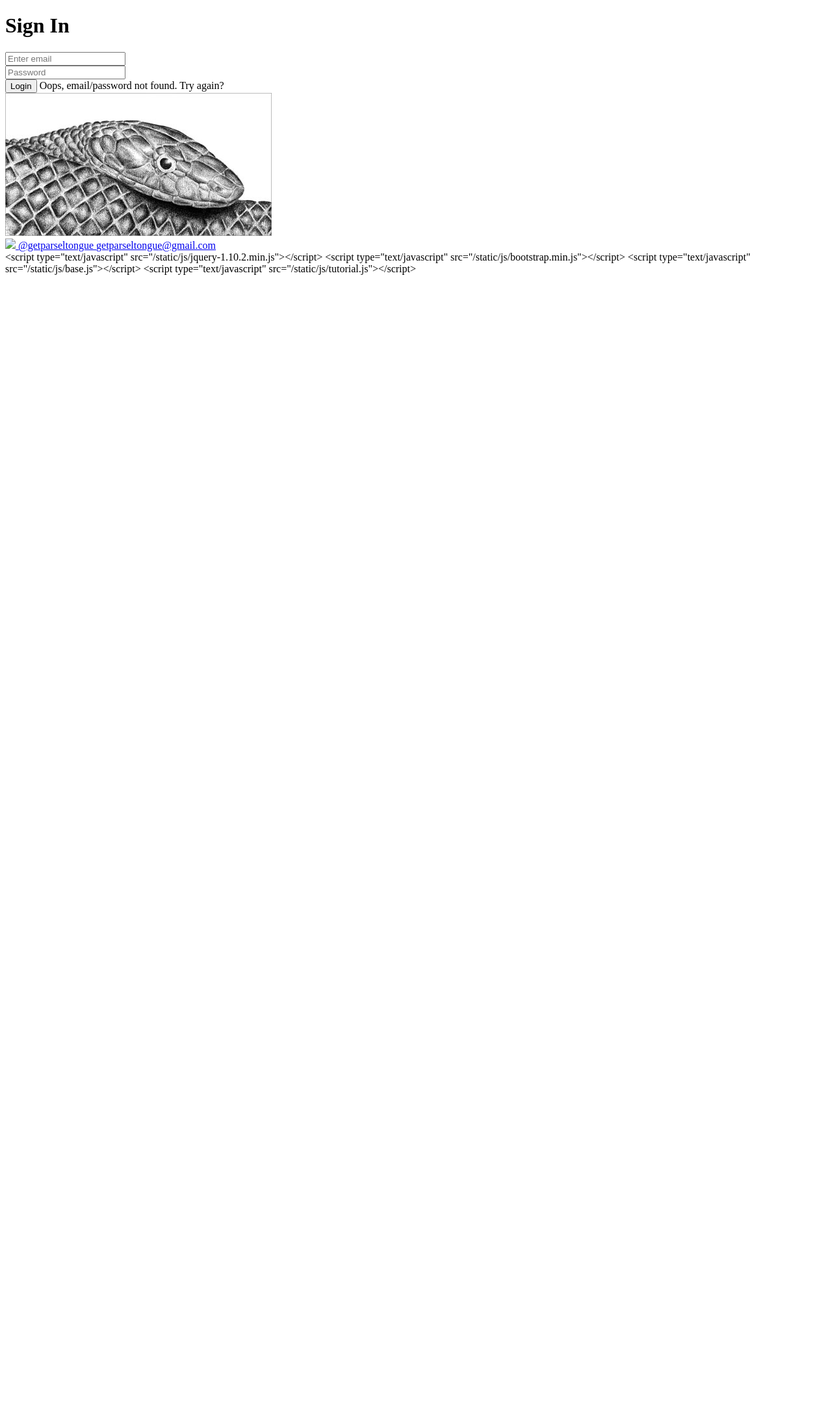
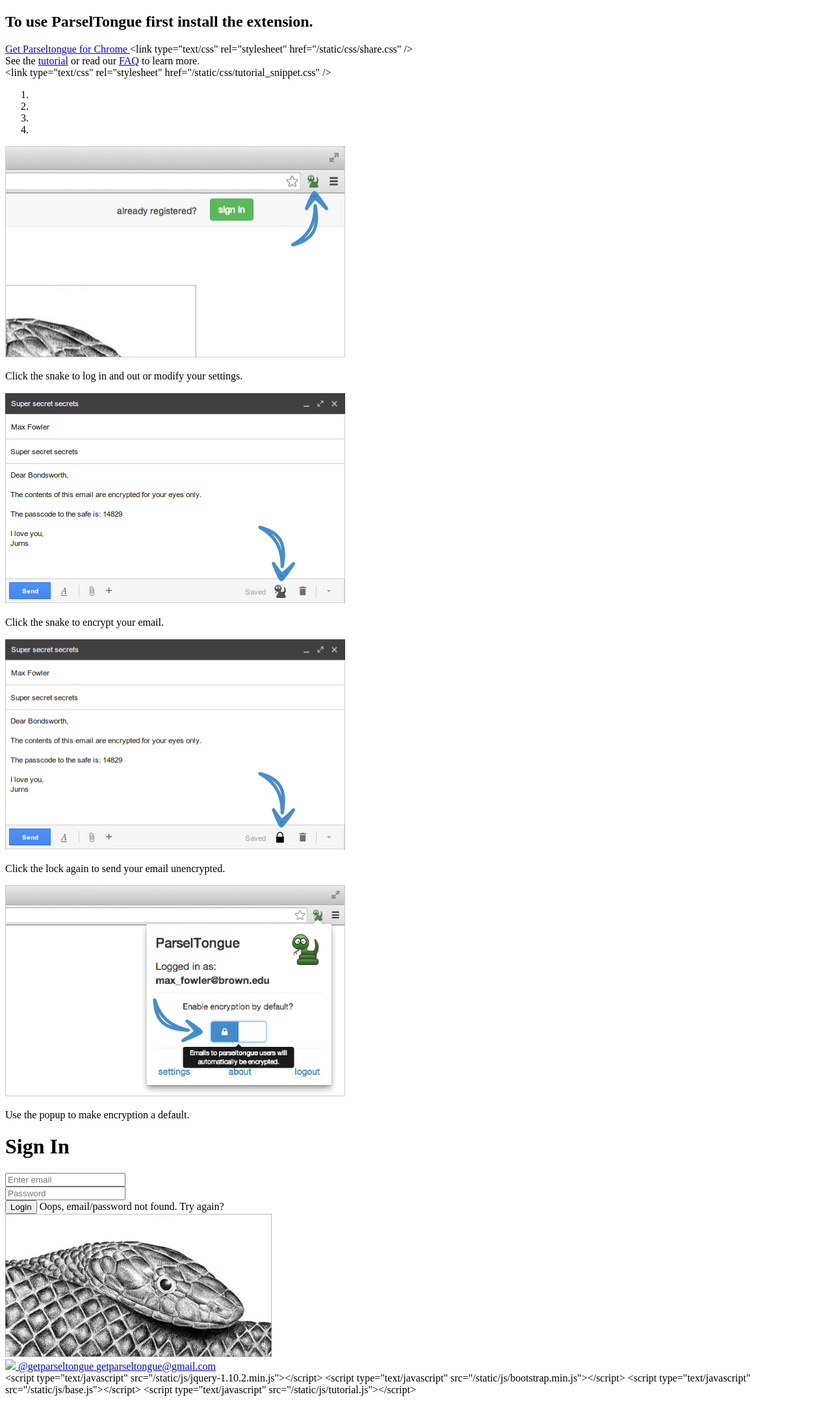
Before and after one commit to mhfowler/true-speak, a Django app: template truespeak/templates/login.html in a window 1280 px wide. Shown: the part 187-2343 px from the top of the page at 65% size. Before the commit the page ends 610 px from the top, so only its background shows below. Run offline with Django 3.2, Linux system fonts and the light colour scheme; the template is opened without the code that fills it, so the values that code supplies are empty; some libraries are stand-ins or nearby versions.

Commit message:
register shield

```diff
--- a/truespeak/static/css/login.css
+++ b/truespeak/static/css/login.css
@@ -15,6 +15,7 @@
     float:left;
     margin-right:100px;
     margin-bottom:100px;
+    max-width:400px;
 }
 
 .login-snake {
@@ -26,3 +27,7 @@
 .login-gif {
     margin-left: 43%;
 }
+
+.password-error-message {
+    max-width:400px;
+}
--- a/truespeak/templates/base.html
+++ b/truespeak/templates/base.html
@@ -62,12 +62,12 @@
                         <li class="{{ nav_faq }}"><a href="/faq/">FAQ</a></li>
                         <li  class="{{ nav_team }}"><a href="/team/">Team</a></li>
                         {% if not user.is_authenticated %}
-                            <li class="{{ nav_register }} pt-ext-installed"><a href="/register/">Register</a></li>
+                            <li id="initially-hidden" class="{{ nav_register }} initially-hidden pt-ext-installed"><a href="/register/">Register</a></li>
                         {% else %}
                             <li class="{{ nav_settings }}"><a href="/settings/">Settings</a></li>
                         {% endif %}
                     </ul>
-                    <ul class="nav navbar-nav navbar-right pt-ext-installed">
+                    <ul class="nav navbar-nav navbar-right initially-hidden pt-ext-installed">
                         {% if user.is_authenticated %}
                             <li class="already-registered"> you are logged in as: <span class="user-name">{{ user.username }}</span> </li>
                             <a href="/logout/" class="btn btn-small btn-success sign-in-button parseltongue_logout">logout</a>
--- /dev/null
+++ b/truespeak/templates/extension_only.html
@@ -0,0 +1,44 @@
+{% extends "base.html" %}
+{% load filters %}
+
+{% block css %}
+    {% include_style "css/register" %}
+{#    {% include_style "css/home" %}#}
+{% endblock %}
+
+{% block body %}
+
+    <div class="initially-hidden pt-no-ext">
+        <div class="container-narrow home-container-narrow">
+            <div class="jumbotron home-wrapper">
+                <div class="row">
+                    {#                    <div class="image-wrapper">#}
+                    {#                <img src="/static/img/snake-icon-128.png" class="snake-icon">#}
+                    {#                    </div>#}
+                    <h2 class="home-bold-text you-must-first">
+                        To use ParselTongue first install the extension.
+                    </h2>
+                </div>
+
+                <a class="btn btn-primary chrome-btn"
+                   onClick=”_gaq.push(['_trackEvent', 'sign up', 'get parseltongue']);”
+                href="https://chrome.google.com/webstore/detail/parseltongue/egpagjaeoilneaefepllapmajaoefcgd?hl=en&gl=US" target="_blank">Get Parseltongue for Chrome </a>
+                {% include "share_snippet.html" %}
+
+                <div class="home-tutorial-header">
+                    See the <a href="#tutorial-carousel">tutorial</a> or read our <a href="/faq/">FAQ</a> to learn more.
+                </div>
+
+            </div>
+
+            {% include "tutorial_snippet.html" %}
+        </div>
+    </div>
+
+    <div class="pt-ext-installed">
+        {% block the_body %}
+
+        {% endblock %}
+    </div>
+
+{% endblock %}
--- a/truespeak/templates/login.html
+++ b/truespeak/templates/login.html
@@ -1,12 +1,11 @@
-{% extends "base.html" %}
+{% extends "extension_only.html" %}
 {% load filters %}
 
 {% block css %}
     {% include_style "css/login" %}
 {% endblock %}
 
-
-{% block body %}
+{% block the_body %}
 
     <div class="container at-least">
         <div class="auth-container">
@@ -22,7 +21,7 @@
                         <div class="form-group">
                             <input type="password" class="form-control auth-input login_password" id="exampleInputPassword1" placeholder="Password">
                         </div>
-                        <button type="submit" class="btn btn-lg btn-primary auth-button login_button">
+                        <button type="submit" class="no_ext_installed btn btn-lg btn-primary auth-button login_button">
                             Login
                         </button>
                     <span class="password-error-message login_error login-error-message">
```
Also changed, not shown: truespeak/static/css/base.css (+9 -3 lines), truespeak/static/js/base.js (+18 -2 lines), truespeak/templates/register.html (+14 -2 lines).
